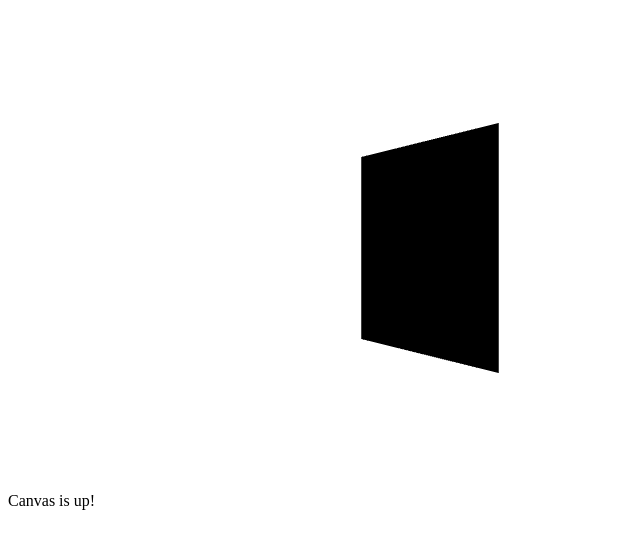
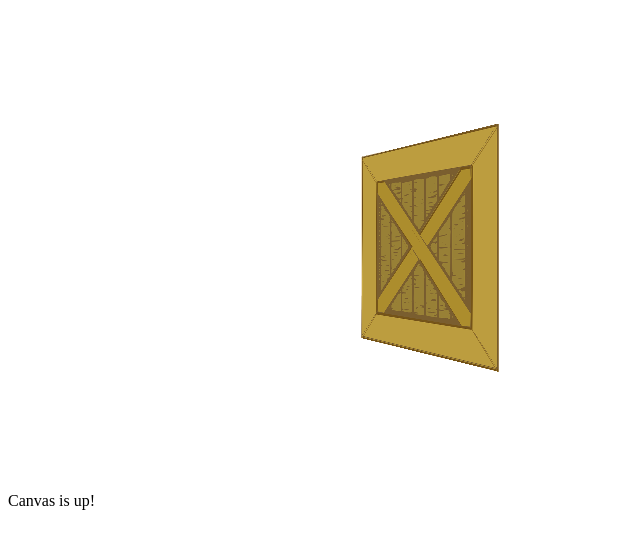
Before and after one commit to jdmichaud/snippets, a plain HTML site: page js/webgl-cube/index.html in a window 1280 px wide. Shown: the whole page, without its empty margins (0-640 px from the left). Drawn offline with Linux system fonts and the light colour scheme.

Commit message:
Working texture.

```diff
--- a/js/webgl-cube/app.js
+++ b/js/webgl-cube/app.js
@@ -9,8 +9,9 @@ const vertexShaderSource = `
   precision mediump float;
 
   attribute vec3 vertPosition;
+  attribute vec2 vertTexCoord;
 
-  varying vec3 fragColor;
+  varying vec2 fragTextCoord;
 
   uniform mat4 mWorld;
   uniform mat4 mView;
@@ -18,7 +19,7 @@ const vertexShaderSource = `
 
   void main()
   {
-    fragColor = vec3(0.0, 0.0, 0.0);
+    fragTextCoord = vertTexCoord;
     gl_Position = mProj * mView * mWorld * vec4(vertPosition, 1.0);
   }
 `;
@@ -26,10 +27,11 @@ const vertexShaderSource = `
 const fragmentShaderSource = `
   precision mediump float;
 
-  varying vec3 fragColor;
+  varying vec2 fragTextCoord;
+  uniform sampler2D sampler;
 
   void main() {
-    gl_FragColor = vec4(fragColor, 1.0);
+    gl_FragColor = texture2D(sampler, fragTextCoord);
   }
 `;
 
@@ -87,7 +89,7 @@ function setUniform(gl, program, variable, matrix) {
 /*
  * Insert an object described by a array of vertices into the rendering queue.
  */
-function insertObject(gl, program, vertices, objects) {
+function insertObject(gl, program, vertices, objects, texture) {
   var verticesBuffer = gl.createBuffer();
   gl.bindBuffer(gl.ARRAY_BUFFER, verticesBuffer);
   gl.bufferData(gl.ARRAY_BUFFER, new Float32Array(vertices), gl.STATIC_DRAW);
@@ -102,10 +104,21 @@ function insertObject(gl, program, vertices, objects) {
     3, // Number of elements per attribute
     gl.FLOAT,
     gl.FALSE,
-    3 * Float32Array.BYTES_PER_ELEMENT, // Size of an individual vertex
+    5 * Float32Array.BYTES_PER_ELEMENT, // Size of an individual vertex
     0 // Offset in the input array
   );
   gl.enableVertexAttribArray(positionAttribLocation);
+
+  const texCoordAttribLocation = gl.getAttribLocation(program, 'vertTexCoord');
+  gl.vertexAttribPointer(
+    texCoordAttribLocation,
+    2, // Number of elements per attribute
+    gl.FLOAT,
+    gl.FALSE,
+    5 * Float32Array.BYTES_PER_ELEMENT, // Size of an individual vertex
+    3 * Float32Array.BYTES_PER_ELEMENT // Offset in the input array
+  );
+  gl.enableVertexAttribArray(texCoordAttribLocation);
 }
 
 function initTransform(gl, program) {
@@ -130,6 +143,17 @@ function initTransform(gl, program) {
       uniform: setUniform(gl, program, 'mProj', new Float32Array(projMatrix)),
     }
   };
+}
+
+function createTexture(gl, image) {
+  const texture = gl.createTexture();
+  gl.bindTexture(gl.TEXTURE_2D, texture);
+  gl.texParameteri(gl.TEXTURE_2D, gl.TEXTURE_WRAP_S, gl.CLAMP_TO_EDGE);
+  gl.texParameteri(gl.TEXTURE_2D, gl.TEXTURE_WRAP_T, gl.CLAMP_TO_EDGE);
+  gl.texParameteri(gl.TEXTURE_2D, gl.TEXTURE_MIN_FILTER, gl.LINEAR);
+  gl.texParameteri(gl.TEXTURE_2D, gl.TEXTURE_MAG_FILTER, gl.LINEAR);
+  gl.texImage2D(gl.TEXTURE_2D, 0, gl.RGBA, gl.RGBA, gl.UNSIGNED_BYTE, image)
+  return texture;
 }
 
 function run(gl, program, transforms) {
@@ -158,18 +182,20 @@ function main() {
 
   // Create a triangle
   const vertices = [
-   // X, Y, Z
-    1.0, 1.0, 1.0,
-    1.0, -1.0, 1.0,
-    -1.0, -1.0, 1.0,
-    -1.0, 1.0, 1.0,
+   // X, Y, Z       U, V (text coord)
+    1.0,  1.0, 1.0, 1.0, 1.0,
+    1.0, -1.0, 1.0, 1.0, 0.0,
+    -1.0,-1.0, 1.0, 0.0, 0.0,
+    -1.0, 1.0, 1.0, 0.0, 1.0,
   ];
   const objects = [
     0, 1, 2,
     0, 2, 3,
   ]
 
-  insertObject(gl, program, vertices, objects);
+  const texture = createTexture(gl, document.getElementById('texture'));
+
+  insertObject(gl, program, vertices, objects, texture);
 
   gl.useProgram(program);
   transforms = initTransform(gl, program);
--- a/js/webgl-cube/index.html
+++ b/js/webgl-cube/index.html
@@ -9,6 +9,7 @@
   </canvas>
   <br />
   Canvas is up!
+  <img id="texture" src="image.png" width=0 height=0>
   <script type="text/javascript" src="gl-matrix.js"></script>
   <script type="text/javascript" src="app.js"></script>
 </body>
```
